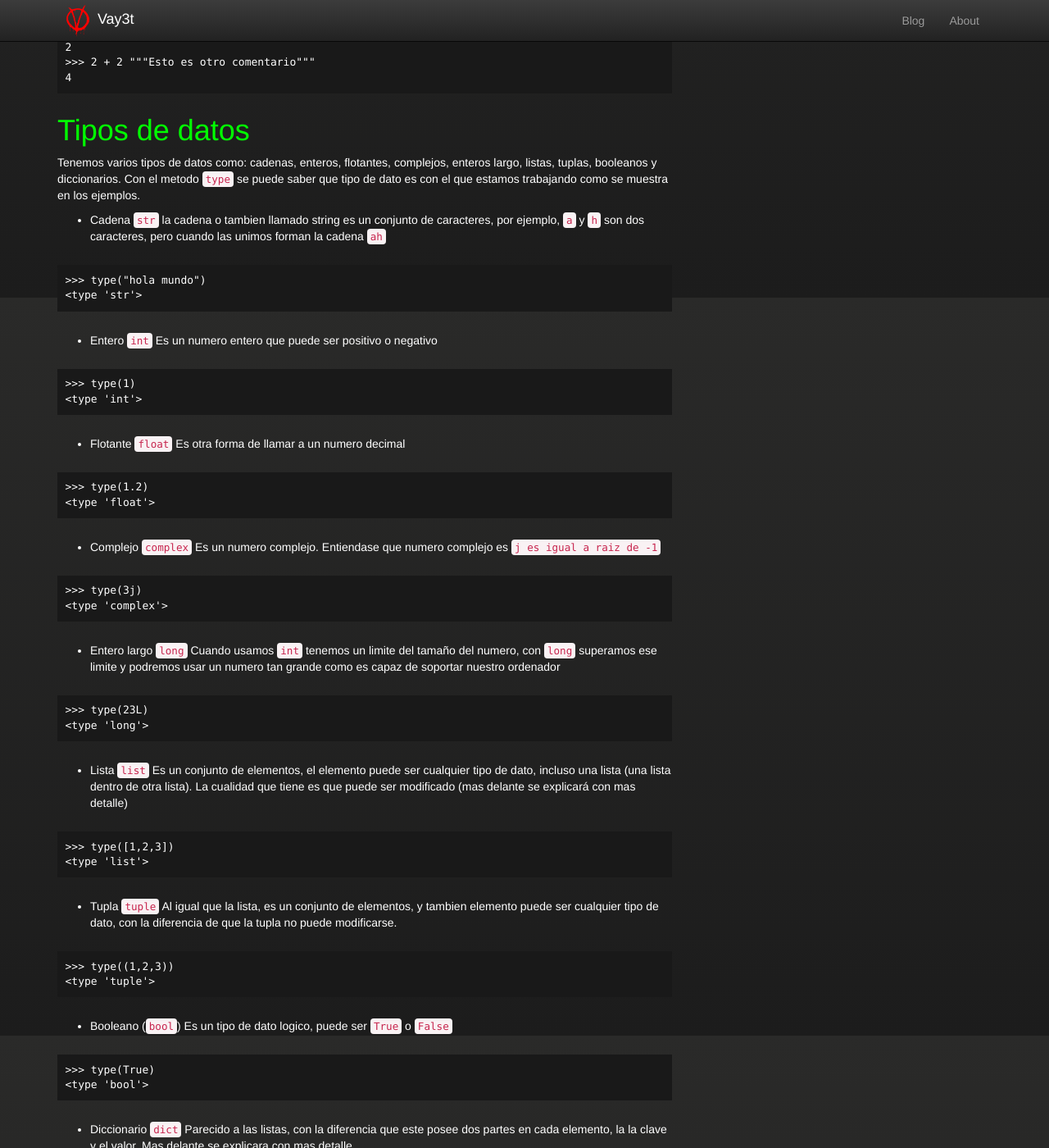
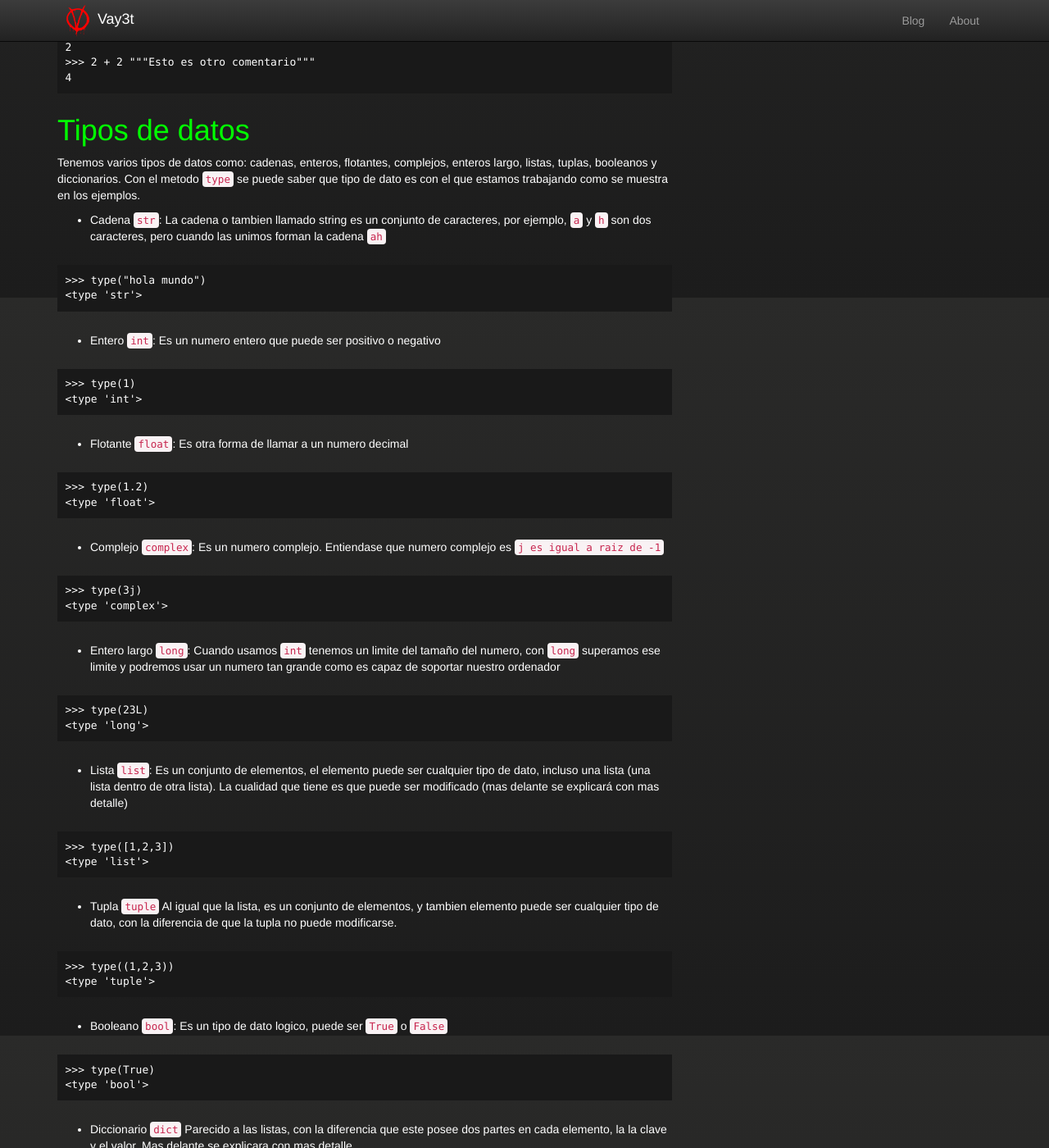
Before and after one commit to pvallejos/pvallejos.github.io, a Jekyll site: the page built from _posts/2017-10-17-Python-Part-1.md, in a window 1280 px wide and 1400 px high, scrolled down 1437 px. Shown: the whole window at 82% size. Built offline with Jekyll 4.4.1, drawn with Linux system fonts in a browser that asks for light colours; nearby versions of some CDN libraries; comment, search, counter and statistics services are not loaded.

````diff
--- a/_posts/2017-10-17-Python-Part-1.md
+++ b/_posts/2017-10-17-Python-Part-1.md
@@ -63,8 +63,8 @@ El comentario sirve para poder escribir en el codigo, pero sin afectar a este. C
 # Tipos de datos
 Tenemos varios tipos de datos como: cadenas, enteros, flotantes, complejos, enteros largo, listas, tuplas, booleanos y diccionarios. Con el metodo `type` se puede saber que tipo de dato es con el que estamos trabajando como se muestra en los ejemplos.
 
-* Cadena `str`
-la cadena o tambien llamado string es un conjunto de caracteres, por ejemplo, `a` y `h` son dos caracteres, pero cuando las unimos forman la cadena `ah`
+* Cadena `str`:
+La cadena o tambien llamado string es un conjunto de caracteres, por ejemplo, `a` y `h` son dos caracteres, pero cuando las unimos forman la cadena `ah`
 
 ```
 >>> type("hola mundo")
@@ -72,7 +72,7 @@ la cadena o tambien llamado string es un conjunto de caracteres, por ejemplo, `a
 ```
 
 
-* Entero `int`
+* Entero `int`:
 Es un numero entero que puede ser positivo o negativo
 
 ```
@@ -81,7 +81,7 @@ Es un numero entero que puede ser positivo o negativo
 ```
 
 
-* Flotante `float`
+* Flotante `float`:
 Es otra forma de llamar a un numero decimal
 
 ```
@@ -90,7 +90,7 @@ Es otra forma de llamar a un numero decimal
 ```
 
 
-* Complejo `complex`
+* Complejo `complex`:
 Es un numero complejo. Entiendase que numero complejo es `j es igual a raiz de -1`
 
 ```
@@ -99,7 +99,7 @@ Es un numero complejo. Entiendase que numero complejo es `j es igual a raiz de -
 ```
 
 
-* Entero largo `long`
+* Entero largo `long`:
 Cuando usamos `int` tenemos un limite del tamaño del numero, con `long` superamos ese limite y podremos usar un numero tan grande como es capaz de soportar nuestro ordenador
 
 ```
@@ -108,7 +108,7 @@ Cuando usamos `int` tenemos un limite del tamaño del numero, con `long` superam
 ```
 
 
-* Lista `list`
+* Lista `list`:
 Es un conjunto de elementos, el elemento puede ser cualquier tipo de dato, incluso una lista (una lista dentro de otra lista). La cualidad que tiene es que puede ser modificado (mas delante se explicará con mas detalle)
 
 ```
@@ -126,7 +126,7 @@ Al igual que la lista, es un conjunto de elementos, y tambien elemento puede ser
 ```
 
 
-* Booleano (`bool`)
+* Booleano `bool`:
 Es un tipo de dato logico, puede ser `True` o `False`
 
 ```
````
